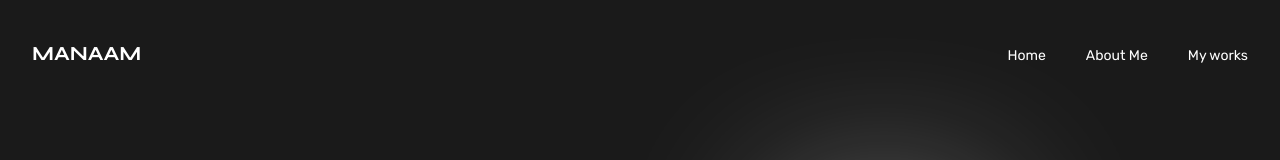
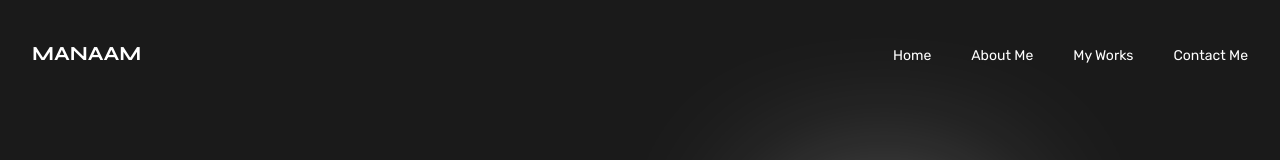
Before and after one commit to SydAliHsn/manaam-portfolio, a Next.js app: page / in a window 1280 px wide. Shown: the top 160 px of the page. Built offline with nearby package versions, Linux system fonts and the light colour scheme.

Commit message:
Bug fix for closing mobile nav on scroll and wrap Links in li tags

```diff
--- a/components/Navbar.tsx
+++ b/components/Navbar.tsx
@@ -4,20 +4,18 @@ import React, { useEffect, useState } from 'react';
 import Link from 'next/link';
 
 const Navbar = (props: {}): JSX.Element => {
-    const [mobileNav, setMobileNav] = useState(false);
+    const [mobileNavOpen, setMobileNavOpen] = useState(false);
 
     useEffect(() => {
         const closeNav = () => {
-            if (mobileNav) {
-                setMobileNav(false);
-            }
+            if (mobileNavOpen) setMobileNavOpen(false);
         }
 
         window.addEventListener('scroll', closeNav)
 
         return () =>
             window.removeEventListener('scroll', closeNav)
-    }, []);
+    }, [mobileNavOpen]);
 
     return <nav className="flex items-center justify-between py-8">
         <div className="logo">
@@ -38,13 +36,18 @@ const Navbar = (props: {}): JSX.Element => {
             </li>
             <li>
                 <Link href="#work" className="text-sm font-rubik font-normal text-white">
-                    My works
+                    My Works
+                </Link>
+            </li>
+            <li>
+                <Link href="#contact" className="text-sm font-rubik font-normal text-white">
+                    Contact Me
                 </Link>
             </li>
         </ul>
         <div className="md:hidden block">
             <button className='cursor-pointer'
-                onClick={() => setMobileNav(!mobileNav)}>
+                onClick={() => setMobileNavOpen(!mobileNavOpen)}>
                 <svg
                     viewBox="0 0 48 48"
                     xmlns="http://www.w3.org/2000/svg"
@@ -62,17 +65,28 @@ const Navbar = (props: {}): JSX.Element => {
 
             <ul
                 id="menu"
-                className={`fixed flex flex-col items-center self-end py-8 mt-10 space-y-6 font-bold bg-zinc-900 sm:w-auto sm:self-center left-6 right-6 z-10 rounded-2xl ${!mobileNav && 'translate-x-[120%]'} transition-all duration-300`}
+                className={`fixed flex flex-col items-center self-end py-8 mt-10 space-y-6 font-bold bg-zinc-900 sm:w-auto sm:self-center left-6 right-6 z-10 rounded-2xl ${!mobileNavOpen && 'translate-x-[120%]'} transition-all duration-300`}
             >
+                <li>
                     <Link href="/" className="font-rubik font-normal text-white">
                         Home
                     </Link>
+                </li>
+                <li>
                     <Link href="#about" className="font-rubik font-normal text-white">
                         About Me
                     </Link>
+                </li>
+                <li>
                     <Link href="#work" className="font-rubik font-normal text-white">
-                    My works
+                        My Works
                     </Link>
+                </li>
+                <li>
+                    <Link href="#contact" className="font-rubik font-normal text-white">
+                        Contact Me
+                    </Link>
+                </li>
             </ul>
 
 
```
Lines whose indentation alone changed are shown as unchanged.
